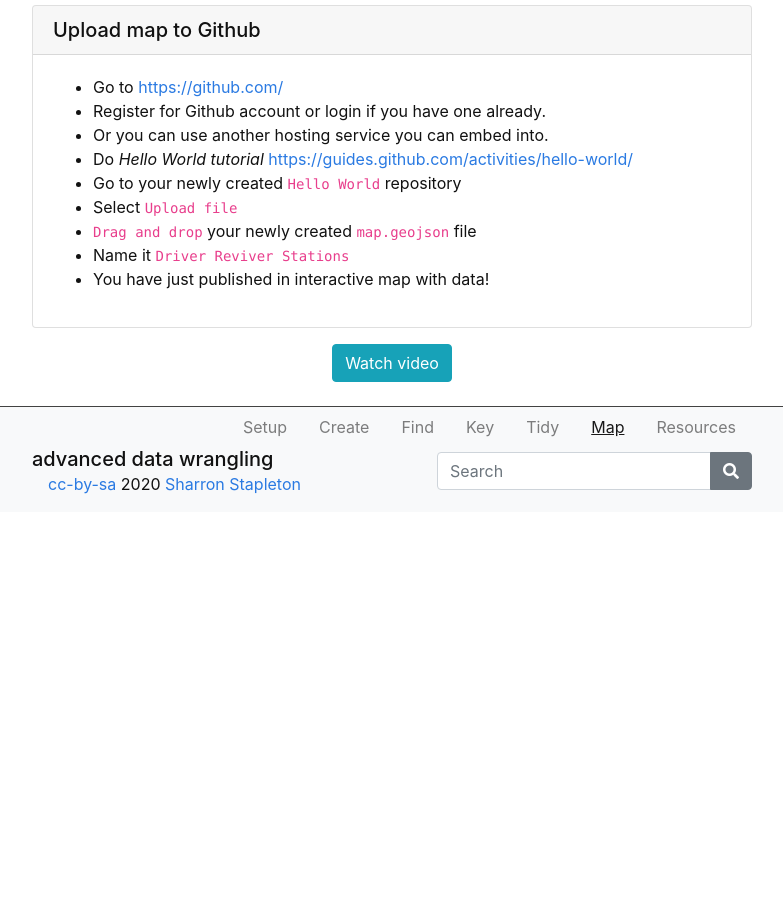
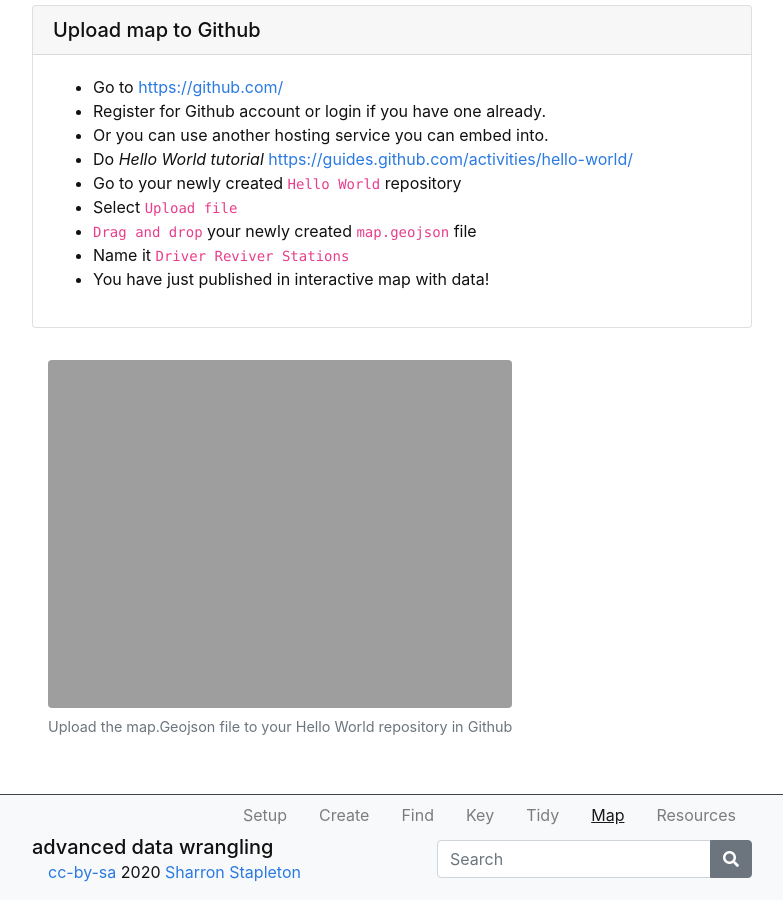
Before and after one commit to GULibrarySandbox/advanced-data-wrangle-old, a Jekyll site: the page built from content/6-lesson.md, in a window 1280 px wide and 900 px high, scrolled down 1112 px. Shown: the whole window, without its empty margins (248-1031 px from the left). Built offline with Jekyll 4.4.1, drawn with Linux system fonts in a browser that asks for light colours; before the commit the page ends 1624 px from its top, so only the background shows below that.

Commit message:
Update 6-lesson.md

```diff
--- a/content/6-lesson.md
+++ b/content/6-lesson.md
@@ -45,4 +45,4 @@ In this next activity learn how Github works and create a repository to host the
 - Name it  `Driver Reviver Stations`
 - You have just published in interactive map with data!{% endcapture %} {% include card.md header="Upload map to Github" text=text %}
 
-{% include button.md text="Watch video" link="  " color="info" %}
+{% include figure.html img="ADORGitUpload.JPG" alt="Upload a file to Github repo" caption="Upload the map.Geojson file to your Hello World repository in Github" width="100%" %}
```
